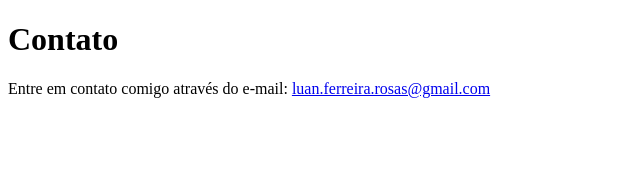
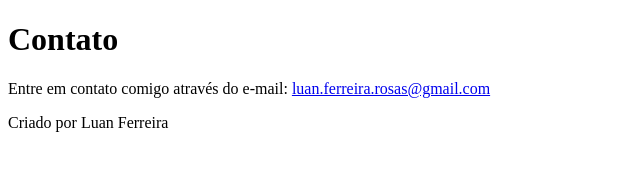
Before and after one commit to luanFrrr/teste, a plain HTML site: page contato.html in a window 1280 px wide. Shown: the whole page, without its empty margins (0-640 px from the left). Drawn offline with Linux system fonts and the light colour scheme.

Commit message:
Informação de criação da página prncipal e de contato....

```diff
--- a/contato.html
+++ b/contato.html
@@ -13,5 +13,6 @@
         >luan.ferreira.rosas@gmail.com</a
       >
     </p>
+    <span>Criado por Luan Ferreira</span>
   </body>
 </html>
```
Also changed, not shown: index.html (+1 -0 lines).
